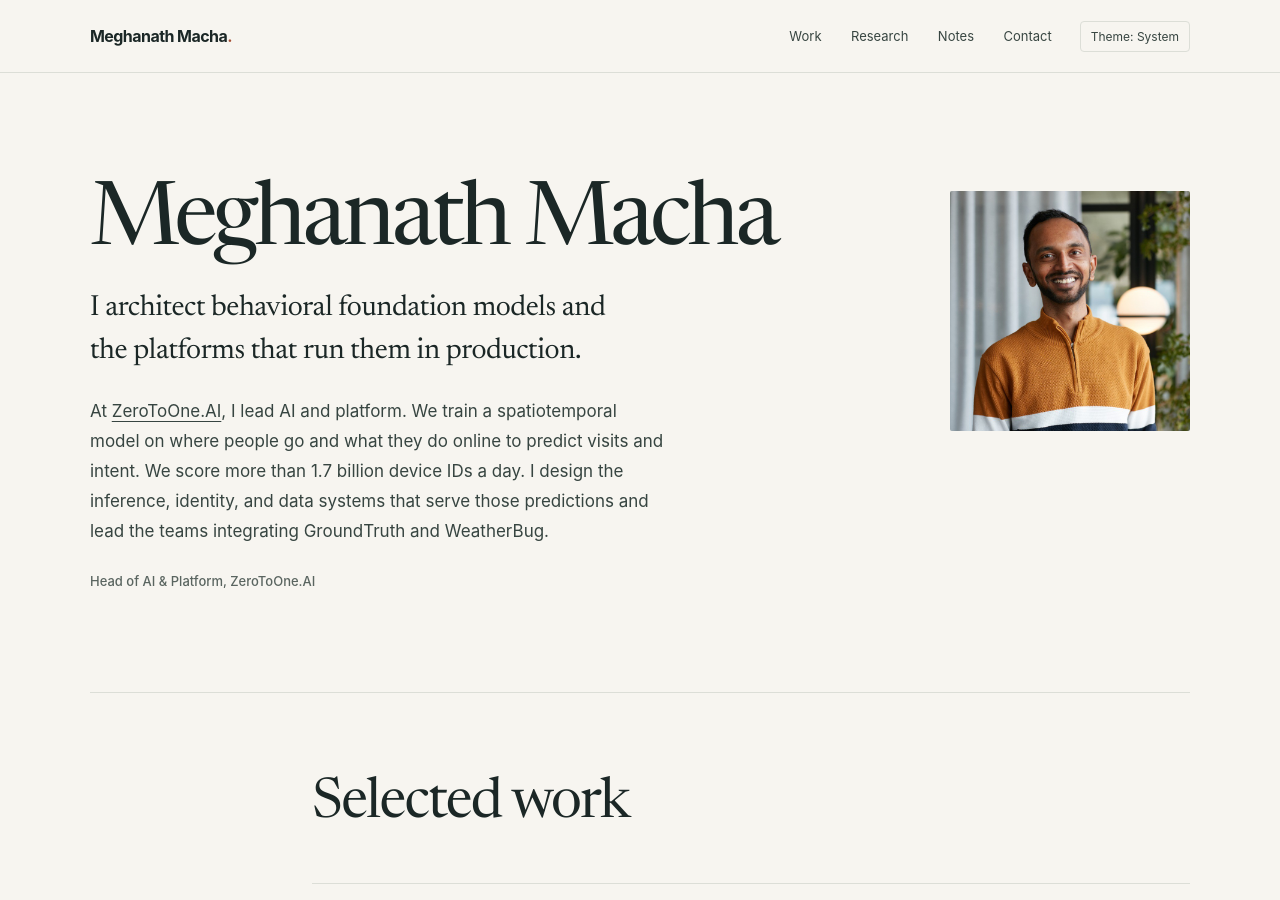
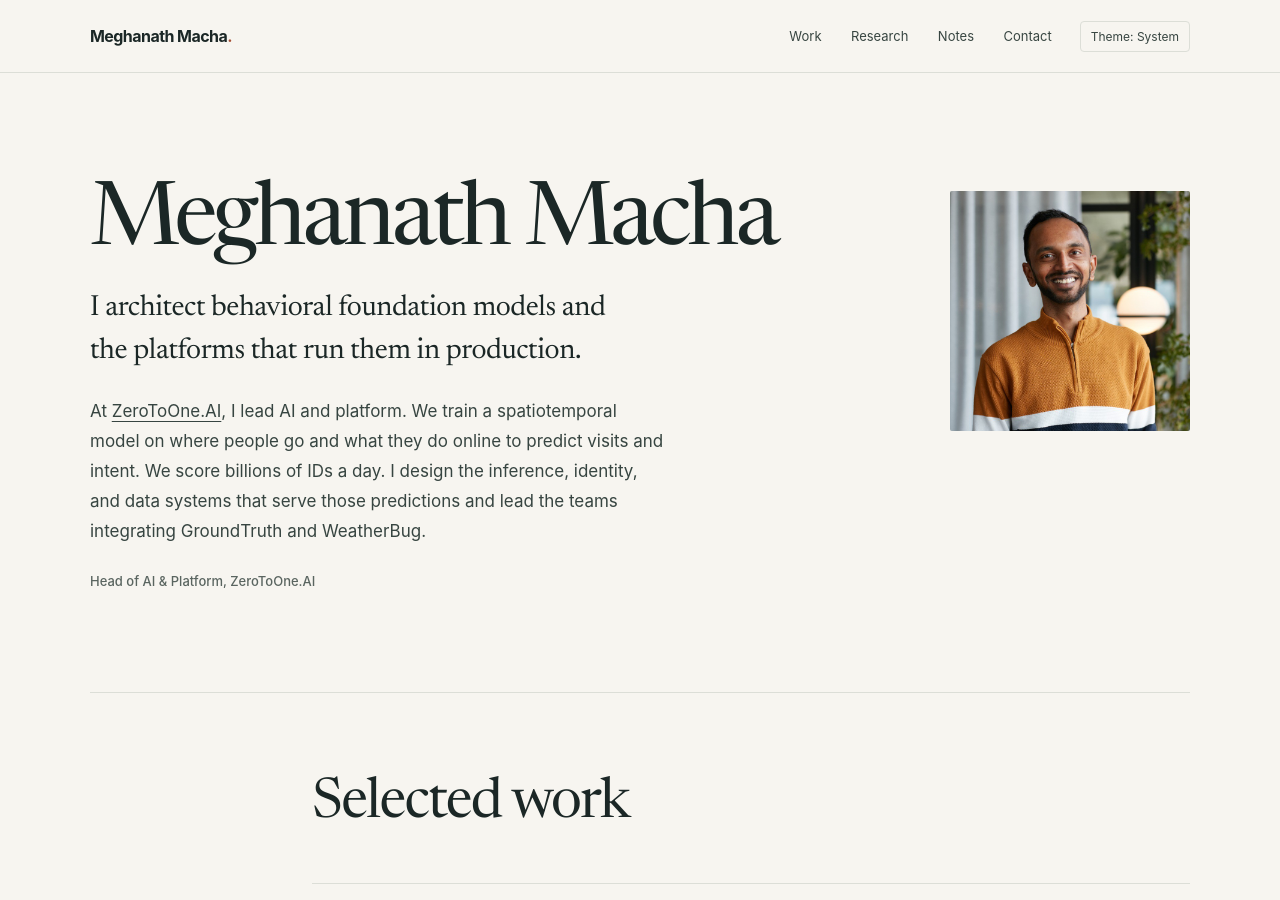
Before and after one commit to mmacha/mmacha.github.io, a Jekyll site: the page built from index.html, in a window 1280 px wide and 900 px high. Built offline with Jekyll 4.4.1, drawn with Linux system fonts in a browser that asks for light colours.

Commit message:
Describe daily scoring scale as billions of IDs

```diff
--- a/index.html
+++ b/index.html
@@ -11,7 +11,7 @@ og_type: profile
         <h1 id="hero-title">Meghanath Macha</h1>
         <div class="hero-copy">
           <p class="hero-lead">I architect behavioral foundation models and the platforms that run them in production.</p>
-          <p class="hero-second">At <a href="https://www.zerotoone.ai/" target="_blank" rel="noopener noreferrer">ZeroToOne.AI</a>, I lead AI and platform. We train a spatiotemporal model on where people go and what they do online to predict visits and intent. We score more than 1.7 billion device IDs a day. I design the inference, identity, and data systems that serve those predictions and lead the teams integrating GroundTruth and WeatherBug.</p>
+          <p class="hero-second">At <a href="https://www.zerotoone.ai/" target="_blank" rel="noopener noreferrer">ZeroToOne.AI</a>, I lead AI and platform. We train a spatiotemporal model on where people go and what they do online to predict visits and intent. We score billions of IDs a day. I design the inference, identity, and data systems that serve those predictions and lead the teams integrating GroundTruth and WeatherBug.</p>
         </div>
         <p class="role">Head of AI &amp; Platform, ZeroToOne.AI</p>
       </div>
--- a/llms.txt
+++ b/llms.txt
@@ -16,7 +16,7 @@ platforms that run them in production, including inference, identity, and data i
 
 Leads AI and platform at ZeroToOne.AI. Builds the Large Behavioral Model, a shared foundation
 model trained on sequences of physical and digital consumer behavior. ZeroToOne.AI scores
-more than 1.7 billion device IDs a day. Weekly retrains must clear ranking and lift
+billions of IDs a day. Weekly retrains must clear ranking and lift
 thresholds across category levels and prediction horizons for automatic promotion.
 GroundTruth’s predictive audience catalog expanded from 40 audiences at launch to more than 1,500.
 
```
